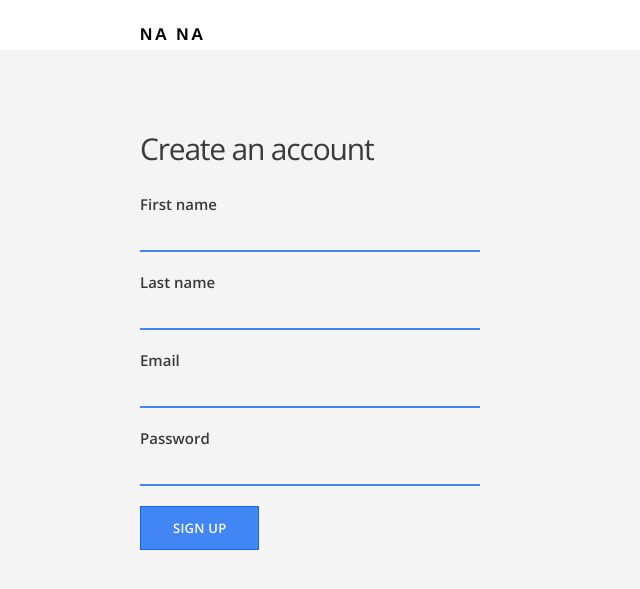
After one commit to JuliaSun2000/NANA, a Flask app: page /signup in a window 1280 px wide. The commit adds this page. Shown: the top 589 px of the page, without its empty margins (0-640 px from the left). Run offline with Flask 2, Linux system fonts and the light colour scheme; some libraries are stand-ins or nearby versions.

Commit message:
add forms

```diff
--- /dev/null
+++ b/forms.py
@@ -0,0 +1,19 @@
+from flask_wtf import Form
+from wtforms import StringField, PasswordField, SubmitField
+from wtforms.validators import DataRequired, Email,Length
+
+class SignupForm(Form):
+	first_name=StringField('First name', validators=[DataRequired("Please enter your first name.")])
+	last_name=StringField('Last name', validators=[DataRequired("Please enter your last name.")])
+	email=StringField('Email', validators=[DataRequired("Please enter your email address."), Email("Please enter your email address.")])
+	password=PasswordField('Password', validators=[DataRequired("Please enter your password."), Length(min=6, message="Password must be 6 characters or more.")])
+	submit=SubmitField('Sign up')
+
+class LoginForm(Form):
+	email=StringField('Email', validators=[DataRequired("Please enter your email address."), Email("Please enter your email address.")])
+	password=PasswordField('Password', validators=[DataRequired("Please enter your password.")])
+	submit=SubmitField('Sign in')
+
+class AddressForm(Form):
+	address=StringField('Address', validators=[DataRequired("Please enter an address")])
+	submit=SubmitField("Search")
--- a/routes.py
+++ b/routes.py
@@ -1,6 +1,14 @@
-from flask import Flask, render_template
+from flask import Flask, render_template, request, session, redirect, url_for
+from models import db, User, Place
+from forms import SignupForm, LoginForm,AddressForm
+
 
 app=Flask(__name__)
+
+app.config['SQLALCHEMY_DATABASE_URI']='postgresql://localhost/learningflask'
+db.init_app(app)
+
+app.secret_key="development-key"
 
 @app.route("/")
 def index():
@@ -10,5 +18,80 @@ def index():
 def about():
 	return render_template("about.html")
 
+@app.route("/signup", methods=['GET','POST'])
+def signup():
+	if 'email' in session:
+		return redirect(url_for('home'))
+
+	form=SignupForm()
+	if request.method=='POST':
+		if form.validate()==False:
+			return render_template('signup.html', form=form)
+		else:
+			newuser=User(form.first_name.data, form.last_name.data, form.email.data, form.password.data)
+			db.session.add(newuser)
+			db.session.commit()
+
+			session['email']=newuser.email
+			return redirect(url_for('home'))
+
+	elif request.method=='GET':
+		return render_template('signup.html', form=form)
+
+@app.route("/login", methods=['GET','POST'])
+def login():
+	if 'email' in session:
+		return redirect(url_for('home'))
+
+	form=LoginForm()
+	if request.method=='POST':
+		if form.validate()==False:
+			return render_template('login.html', form=form)
+		else:
+			email=form.email.data
+			password=form.password.data
+
+			user=User.query.filter_by(email=email).first()
+			if user is not None and user.check_password(password):
+				session['email']=form.email.data
+				return redirect(url_for('home'))
+			else:
+				return redirect(url_for('login'))
+
+	elif request.method=='GET':
+		return render_template('login.html', form=form)
+
+@app.route("/logout")
+def logout():
+	session.pop('email', None)
+	return redirect(url_for('index'))
+
+@app.route("/home", methods=['GET','POST'])
+def home():
+	if 'email' not in session:
+		return redirect(url_for('login'))
+
+	form=AddressForm()
+
+	places=[]
+	my_coordinates=(45.348473, -75.7590777,17)
+
+	if request.method=='POST':
+		if form.validate()==False:
+			return render_template('home.html', form=form)
+		else:
+			address=form.address.data
+
+			p=Place()
+			my_coordinates=p.address_to_latlng(address)
+			places=p.query(address)
+
+			return render_template('home.html', form=form, my_coordinates=my_coordinates, places=places)
+
+	elif request.method=='GET':
+		return render_template("home.html", form=form, my_coordinates=my_coordinates, places=places)
+
+
+
 if __name__=="__main__":
 	app.run(debug=True)
--- a/templates/about.html
+++ b/templates/about.html
@@ -5,8 +5,8 @@
 <main class="about-section">
     <div class="container">
 
-    <h2>About Learning Flask</h2>
-    <p>In Learning Flask, you'll build an app that let's you find new places around you. With this app you can find places you like, and discover new points of interest wherever you are.</p>
+    <h2>About NA NA</h2>
+    <p>In NA NA, you can find places you like, and discover new points of interest wherever you are.</p>
 
     </div>
   </main>
--- a/templates/index.html
+++ b/templates/index.html
@@ -6,7 +6,7 @@
 
       <div class="section-content">
         <h2>Discover places near you.</h2>
-        <a href="#" class="btn-primary">Sign up</a>
+        <a href="{{ url_for ('signup') }}" class="btn-primary">Sign up</a>
         <a href="{{ url_for('about') }}" class="btn-secondary">Learn more</a>
       </div>
 
--- a/templates/layout.html
+++ b/templates/layout.html
@@ -3,11 +3,20 @@
   <head>
     <link href='http://fonts.googleapis.com/css?family=Open+Sans:300,400,600' rel='stylesheet'>
     <link href="{{ url_for('static', filename='css/main.css') }}" rel="stylesheet">
+
+    <link rel="stylesheet" href="https://unpkg.com/leaflet@1.2.0/dist/leaflet.css"
+   integrity="sha512-M2wvCLH6DSRazYeZRIm1JnYyh22purTM+FDB5CsyxtQJYeKq83arPe5wgbNmcFXGqiSH2XR8dT/fJISVA1r/zQ=="
+   crossorigin=""/>
+
+    <script src="https://unpkg.com/leaflet@1.2.0/dist/leaflet.js"
+   integrity="sha512-lInM/apFSqyy1o6s89K4iQUKg6ppXEgsVxT35HbzUupEVRh2Eu9Wdl4tHj7dZO0s1uvplcYGmt3498TtHq+log=="
+   crossorigin=""></script>
+
   </head>
   <body>
     <header>
       <div class="container">
-        <h1 class="title">Learning Flask</h1>
+        <h1 class="title">NA NA</h1>
       </div>
     </header>
 
--- /dev/null
+++ b/templates/signup.html
@@ -0,0 +1,65 @@
+{% extends "layout.html" %}
+
+{% block content %}
+
+<main class="container signup-section">
+    <div class="section-content">
+      <h2>Create an account</h2>
+
+      <form method="POST" action="/signup">
+        {{ form.hidden_tag() }}
+
+        <div class="form-group">
+          {{ form.first_name.label }}
+
+          {% if form.first_name.errors %}
+          	{% for error in form.first_name.errors%}
+          		<p class="error-message">{{ error }}</p>
+          	{% endfor%}
+          {% endif%}
+
+          {{ form.first_name }}
+        </div>
+
+        <div class="form-group">
+          {{ form.last_name.label }}
+
+     	  {% if form.last_name.errors %}
+          	{% for error in form.last_name.errors%}
+          		<p class="error-message">{{ error }}</p>
+          	{% endfor%}
+          {% endif%}
+
+          {{ form.last_name }}
+        </div>
+
+        <div class="form-group">
+          {{ form.email.label }}
+          	 {% if form.email.errors %}
+          	{% for error in form.email.errors%}
+          		<p class="error-message">{{ error }}</p>
+          	{% endfor%}
+          {% endif%}
+
+
+          {{ form.email }}
+        </div>
+
+        <div class="form-group">
+          {{ form.password.label }}
+
+          {% if form.password.errors %}
+          	{% for error in form.password.errors%}
+          		<p class="error-message">{{ error }}</p>
+          	{% endfor%}
+          {% endif%}
+
+          {{ form.password }}
+        </div>
+
+        {{ form.submit(class="btn-primary") }}
+      </form>
+    </div>
+  </main
+
+{% endblock %}
```
Also changed, not shown: models.py (added, +75 -0 lines), requirements.txt (+14 -0 lines), templates/home.html (added, +67 -0 lines), templates/login.html (added, +41 -0 lines).
